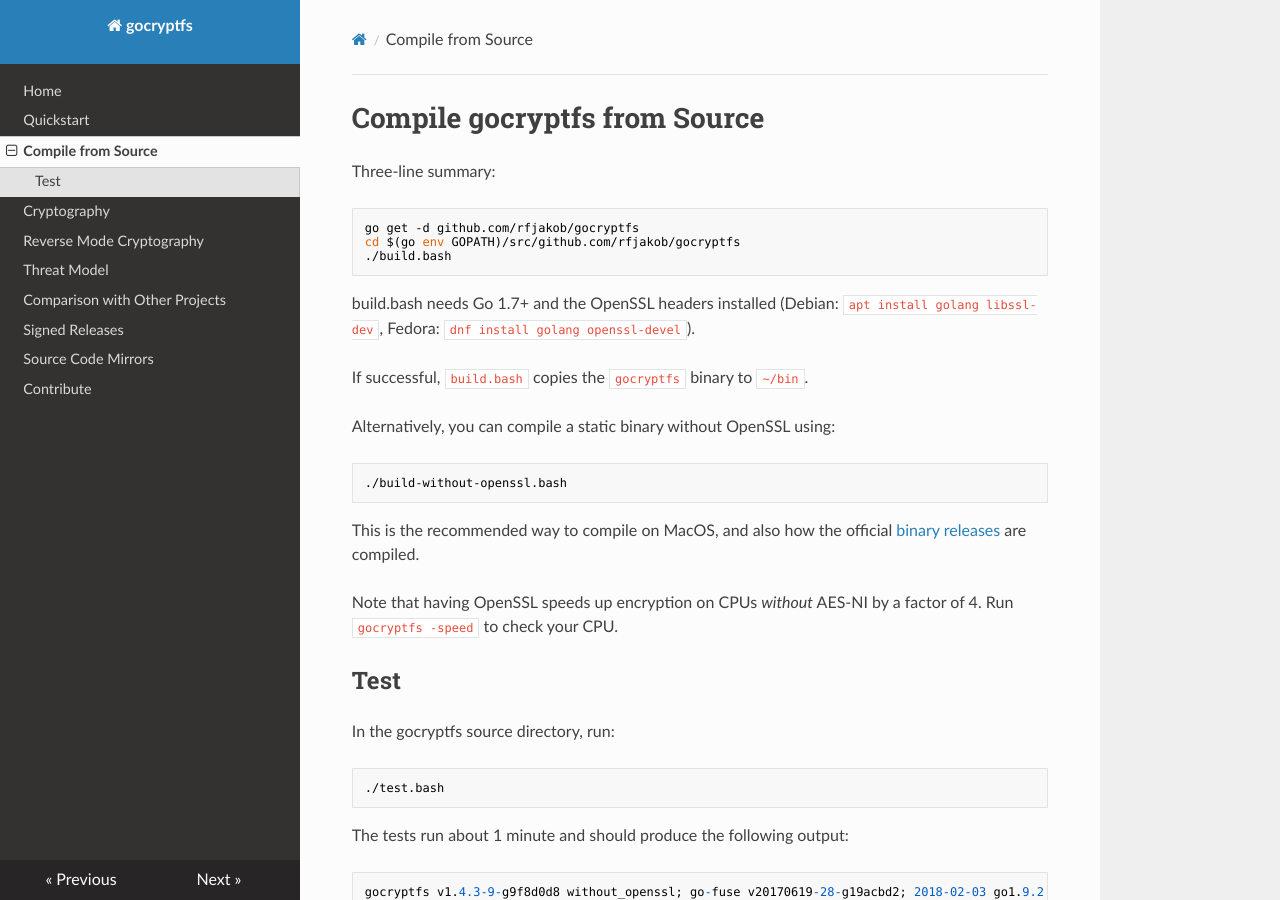
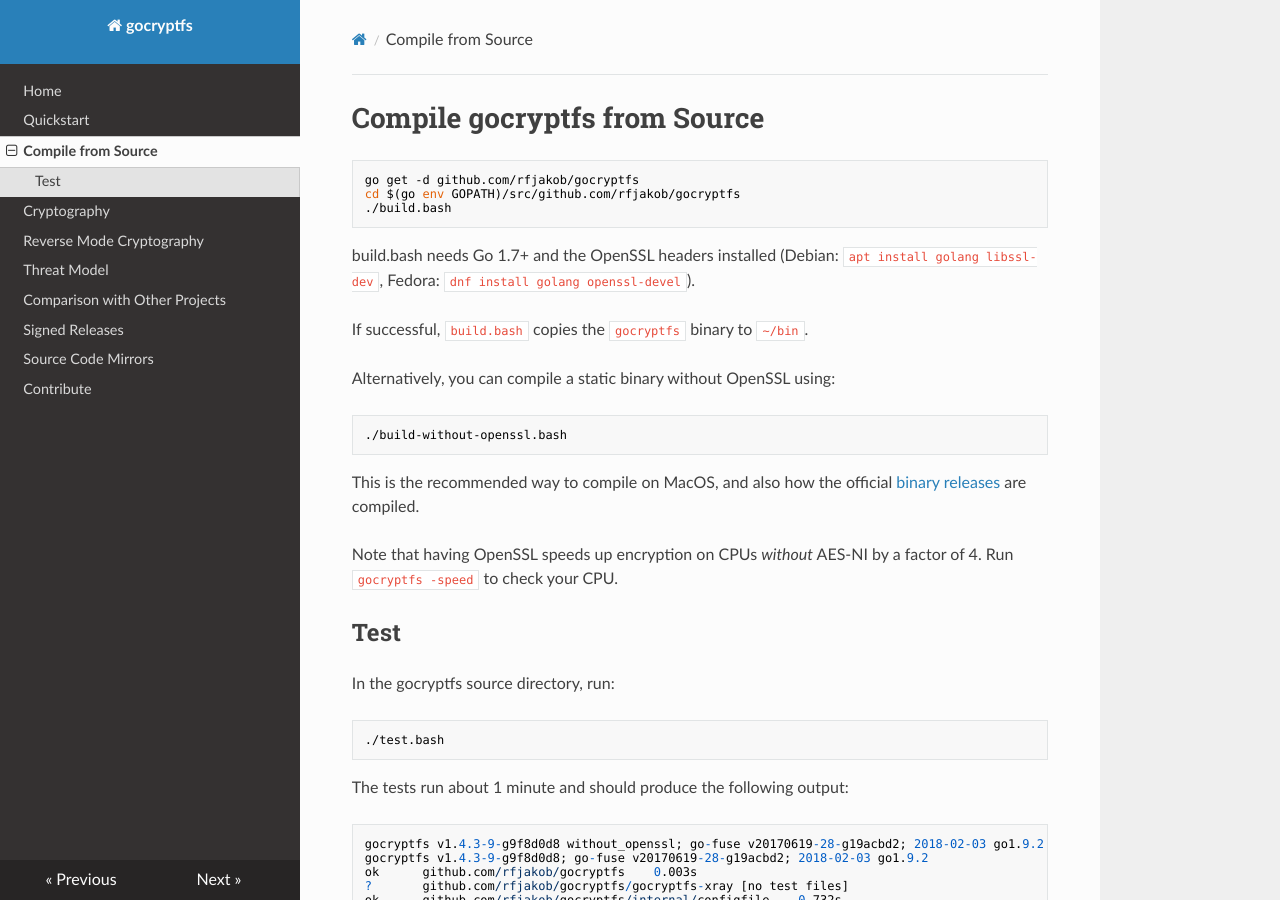
Before and after one commit to rfjakob/gocryptfs-website, an MkDocs documentation site: the page built from docs/compile.md, in a window 1280 px wide and 900 px high. Built offline with MkDocs 1.6.1, drawn with Linux system fonts in a browser that asks for light colours; nearby versions of some CDN libraries; old or Windows-style settings are respelled for this version of MkDocs.

Commit message:
Drop useless subheading

```diff
--- a/docs/compile.md
+++ b/docs/compile.md
@@ -1,7 +1,5 @@
 Compile gocryptfs from Source
 =============================
-
-Three-line summary:
 
 	go get -d github.com/rfjakob/gocryptfs
 	cd $(go env GOPATH)/src/github.com/rfjakob/gocryptfs
```
